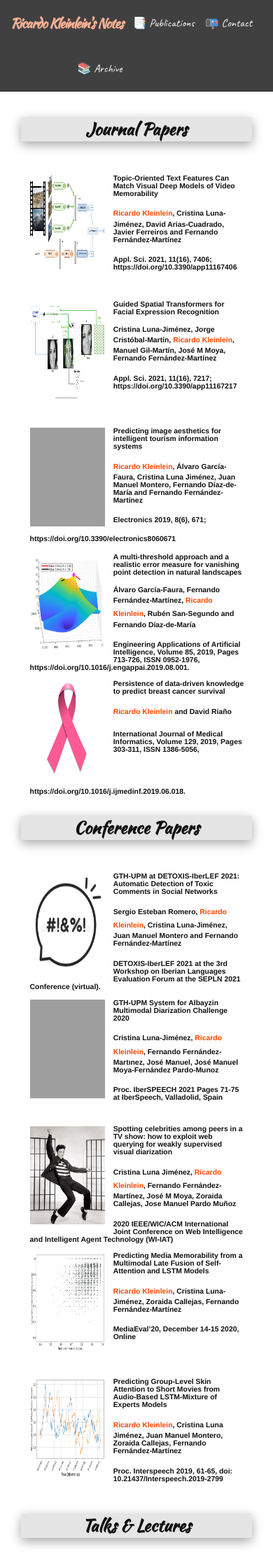
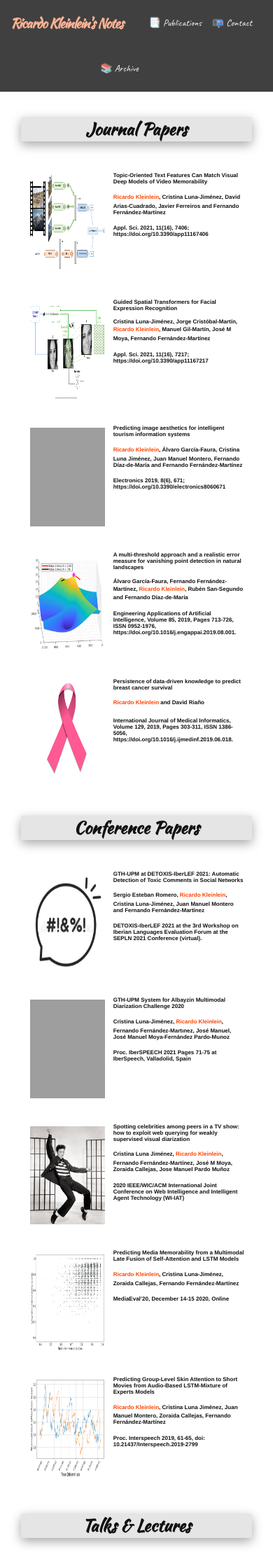
Before and after one commit to ricardokleinklein/ricardokleinklein.github.io, a Jekyll site: the page built from publications.html, in a window 390 px wide. Shown: the top 2240 px of the page at 70% size. Built offline with Jekyll 4.4.1, drawn with Linux system fonts in a browser that asks for light colours; comment, search, counter and statistics services are not loaded; grey boxes are pictures that could not be loaded.

Commit message:
mobile font resizing - 2

```diff
--- a/_sass/_layout.scss
+++ b/_sass/_layout.scss
@@ -48,7 +48,7 @@
 	}
 	.page-link {
 		@media screen and (max-width:600px) {
-			@include relative-font-size(1);
+			@include relative-font-size(0.85);
 		}
 		@media screen and (min-width:600px) {
 			@include relative-font-size(1.35);
@@ -130,7 +130,7 @@
 	box-shadow: $shadow-grey 0px 5px 15px;
 	p {
 		@media screen and (max-width:600px) {
-			@include relative-font-size(1.15);
+			@include relative-font-size(1);
 		}
 		@media screen and (min-width:600px) {
 			@include relative-font-size(1.75);
--- a/_sass/_papers.scss
+++ b/_sass/_papers.scss
@@ -28,7 +28,7 @@
 	h3, h4, h5 {
 		vertical-align: middle;
 		@media screen and (max-width:600px) {
-			@include relative-font-size(.65);
+			@include relative-font-size(.5);
 		}
 	}
 
```
